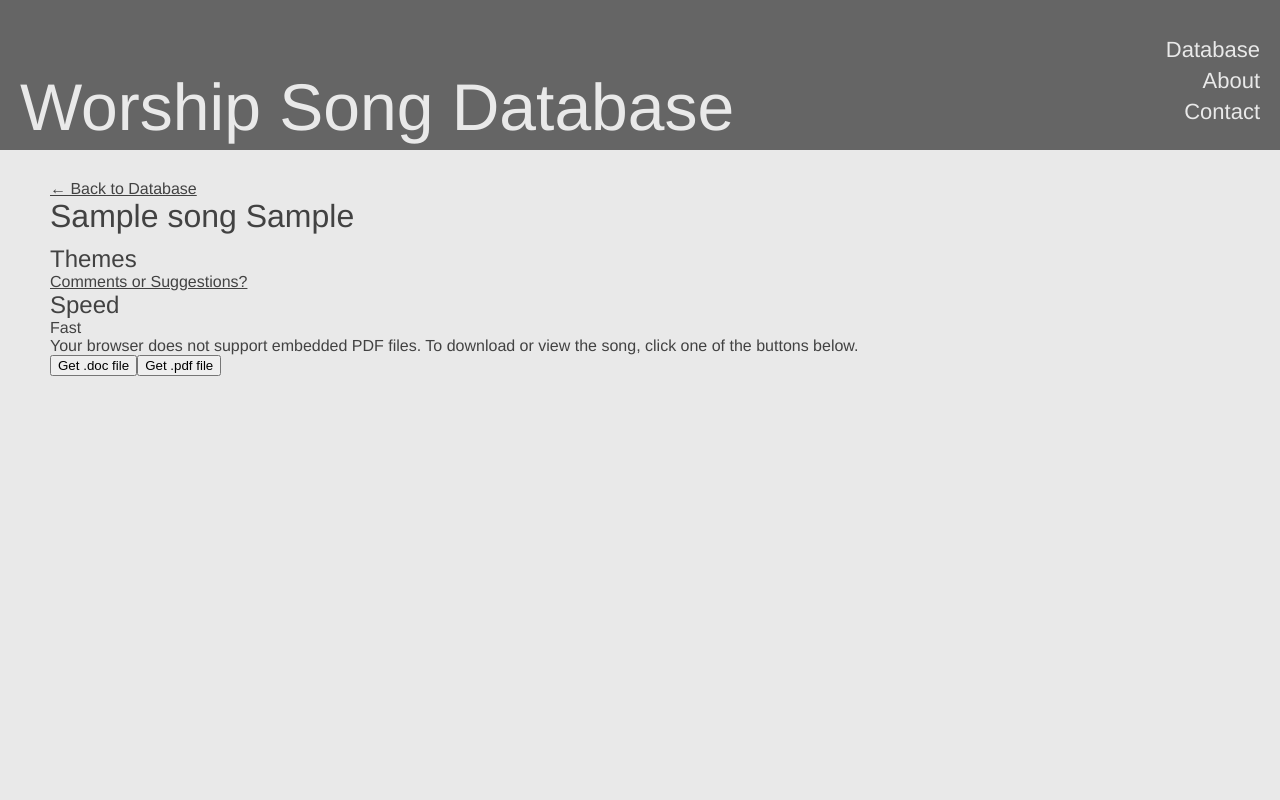
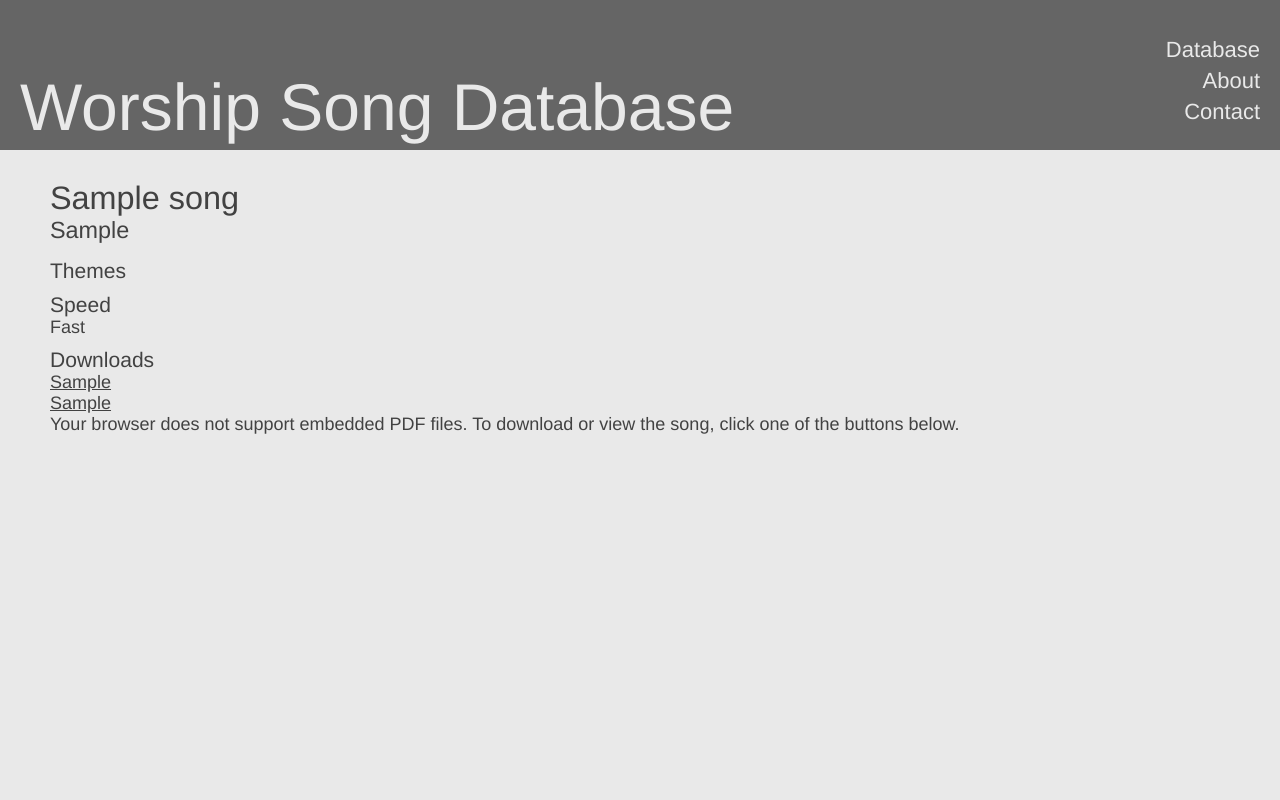
Before and after one commit to brandonchinn178/worshipmate-legacy, a Django app: a page that uses site/templates/site/song.html in a window 1280 px wide. Run offline with Django 3.2, Linux system fonts and the light colour scheme; tables that the repository leaves empty hold one stand-in row (values such as "Sample post"); style sheets or scripts are compiled from the project's sources.

Commit message:
detailed song view

```diff
--- a/site/database/templatetags/custom_filters.py
+++ /dev/null
@@ -1,20 +0,0 @@
-from django import template
-from django.template.defaultfilters import stringfilter
-
-register = template.Library()
-
-speeds = {
-    'F': 'Fast',
-    'S': 'Slow',
-    'FS': 'Fast/Slow'
-}
-
-@register.filter
-@stringfilter
-def convert_speed(speed):
-    return speeds[speed]
-
-@register.filter
-@stringfilter
-def hyphenate(string):
-    return string.replace(" ", "-")
--- a/site/database/views.py
+++ b/site/database/views.py
@@ -28,14 +28,3 @@ class SongView(DetailView):
     slug_field = 'title_slug'
     slug_url_kwarg = 'title'
     context_object_name = 'song'
-
-    def get_context_data(self, **kwargs):
-        context = super(SongView, self).get_context_data(**kwargs)
-        less = Song.objects.filter(title__lt=self.object.title).order_by('title').reverse()
-        greater = Song.objects.filter(title__gt=self.object.title).order_by('title')
-        if less.count() != 0:
-            context['before'] = less[0]
-        if greater.count() != 0:
-            context['after'] = greater[0]
-        context['title'] = self.object.title
-        return context
--- /dev/null
+++ b/site/main/templatetags/utils.py
@@ -0,0 +1,12 @@
+from django import template
+
+import os
+
+register = template.Library()
+
+@register.filter
+def filename(path):
+    """
+    Extract the filename from a file path
+    """
+    return os.path.basename(path)
--- a/site/static/scss/base.scss
+++ b/site/static/scss/base.scss
@@ -14,6 +14,11 @@ header, footer {
 
 html, body {
     background: $light-gray;
+    height: 100%;
+}
+
+li {
+    list-style: none;
 }
 
 header {
@@ -52,7 +57,7 @@ header {
 
 .content {
     padding: 30px 50px;
-    font-size: 16px;
+    font-size: 18px;
     h1 {
         margin-bottom: 10px;
     }
--- a/site/static/scss/database.scss
+++ b/site/static/scss/database.scss
@@ -27,7 +27,6 @@
     .filters-list {
         display: inline-block;
         li {
-            list-style: none;
             display: inline-block;
             margin-right: 5px;
             &:after {
@@ -48,7 +47,6 @@
 
 .songs-table {
     width: 100%;
-    font-size: 18px;
     text-align: center;
     border-collapse: collapse;
     td, th {
--- /dev/null
+++ b/site/static/scss/song.scss
@@ -0,0 +1,29 @@
+@import "vars";
+
+.content {
+    height: calc(100% - #{$header-height});
+    .info {
+        display: inline-block;
+        width: 50%;
+        vertical-align: top;
+        h1 {
+            margin-bottom: 0;
+            font-weight: 400;
+            font-size: 1.8em;
+        }
+        h2 {
+            margin-bottom: 15px;
+            font-size: 1.3em;
+        }
+        h3 {
+            font-weight: 400;
+        }
+        p {
+            margin-bottom: 10px;
+        }
+    }
+    object {
+        width: 50%;
+        height: 100%;
+    }
+}
--- a/site/templates/site/song.html
+++ b/site/templates/site/song.html
@@ -1,44 +1,26 @@
-{% extends "site/database.html" %}
-{% load custom_filters %}
+{% extends "base.html" %}
+{% load staticfiles utils %}
+
+{% block head %}
+    <link rel="stylesheet" type="text/css" href="{% static 'css/song.css' %}">
+{% endblock %}
 
 {% block content %}
-<p><a href="{% url 'database' %}">&larr; Back to Database</a></p>
+    <div class="info">
+        <h1>{{ song.title }}</h1>
+        <h2>{{ song.artist }}</h2>
+        <h3>Themes</h3>
+        <p>{{ song.themes.all|join:", " }}</p>
+        <h3>Speed</h3>
+        <p>{{ song.get_speed_display }}</p>
+        <h3>Downloads</h3>
+        <ul>
+            <li><a href="{{ song.doc.url }}">{{ song.doc.url|filename }}</a></li>
+            <li><a href="{{ song.pdf.url }}">{{ song.pdf.url|filename }}</a></li>
+        </ul>
+    </div>
 
-<h1>{{ song.title }} <span id="artist">{{ song.artist }}</span></h1>
-
-<h2>Themes</h2>
-<p>{{ song.themes.all|join:", " }} <a href="{% url 'contact' %}" id="feedback">Comments or Suggestions?</a></p>
-<h2>Speed</h2>
-<p>{{ song.speed|convert_speed }}</p>
-
-<object type="application/pdf" data="{{ song.pdf.url }}" id="songpdf">
-    <p>Your browser does not support embedded PDF files. To download or view the song, click one of the buttons below.</p>
-</object>
-
-<div id="buttons-container">
-    <div class="download">
-        <a href="{{ song.doc.url }}" download>
-            <button type="submit">Get .doc file</button>
-        </a>
-        <a href="{{ song.pdf.url }}" download>
-            <button type="submit">Get .pdf file</button>
-        </a>
-    </div>
-    <div class="navigation">
-        <div class="before">
-            {% if before %}
-                <a href="{{ before.get_absolute_url }}">
-                    &larr; {{ before }}
-                </a>
-            {% endif %}
-        </div>
-        <div class="after">
-            {% if after %}
-                <a href="{{ after.get_absolute_url }}">
-                    {{ after }} &rarr;
-                </a>
-            {% endif %}
-        </div>
-    </div>
-</div>
+    <object type="application/pdf" data="{{ song.pdf.url }}" id="songpdf">
+        <p>Your browser does not support embedded PDF files. To download or view the song, click one of the buttons below.</p>
+    </object>
 {% endblock %}
```
Also changed, not shown: site/main/templatetags/__init__.py (added), site/site_settings/settings.py (line endings or trailing spaces).
